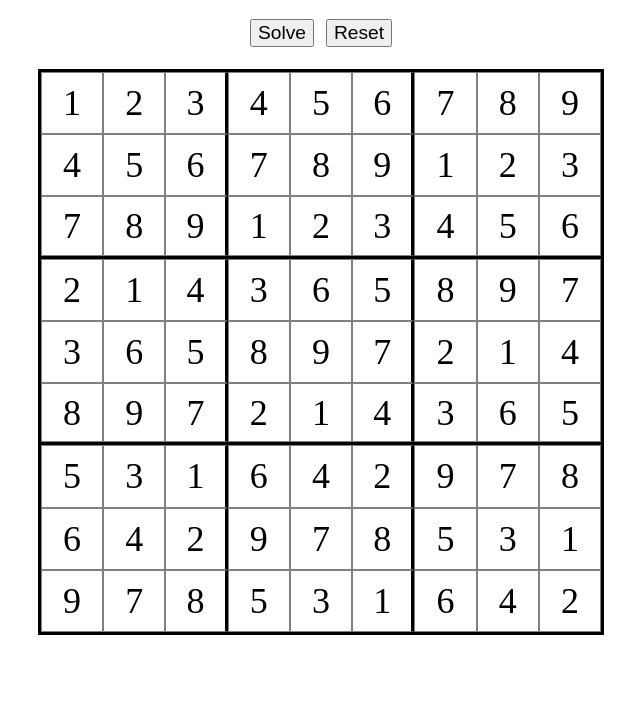
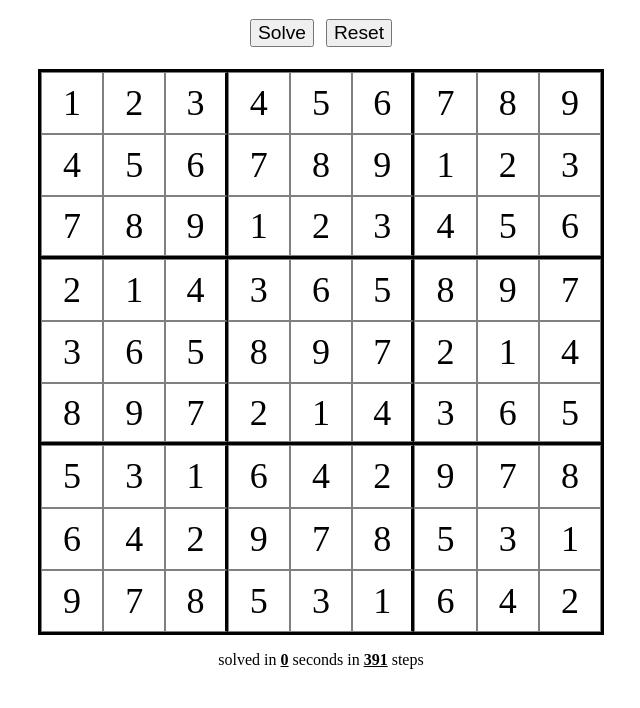
Before and after one commit to kennychu0510/sudoku-solver, a plain HTML site: page index.html in a window 1280 px wide. Both pictures are taken after a click on the button "Solve". Shown: the part 66-774 px from the top of the page, without its empty margins (319-959 px from the left). Drawn offline with Linux system fonts and the light colour scheme.

Commit message:
added stats

```diff
--- a/index.css
+++ b/index.css
@@ -91,6 +91,12 @@ button:hover {
     margin: 0 1vw;
 }
 
+.seconds,
+.steps {
+    text-decoration: underline;
+    font-weight: bold;
+}
+
 @media only screen and (max-width: 810px) {
     #sudoku-board {
         width: 90vw;
@@ -121,3 +127,9 @@ button:hover {
         display: block;
     }
 }
+
+#stats {
+    display: flex;
+    justify-content: center;
+    margin: 2vh;
+}
--- a/index.html
+++ b/index.html
@@ -137,6 +137,14 @@
 
     </div>
 
+    <div id="stats">
+        <!-- &nbsp is for adding no-breaking space -->
+        <span class="text1"></span>&nbsp;
+        <span class="seconds"></span>&nbsp;
+        <span class="text2"></span>&nbsp;
+        <span class="steps"></span>&nbsp;
+        <span class="text3"></span>
+    </div>
     <script type="module" src="sudoku.js"></script>
 </body>
 
--- a/sudoku.js
+++ b/sudoku.js
@@ -173,6 +173,13 @@ if (solveButton) {
             console.log('solved');
             console.log("time took to solve: ", (endTime - startTime) / 1000, ' sec');
             console.log("steps took: ", steps);
+            document.querySelector('.text1').textContent = 'solved in '
+            document.querySelector('.text2').textContent = ' seconds in'
+            document.querySelector('.text3').textContent = ' steps'
+            document.querySelector('.seconds').textContent = (endTime - startTime) / 1000
+            document.querySelector('.steps').textContent = steps
+            // const stats = `solved in ${(endTime - startTime) / 1000} seconds with ${steps} steps`
+            // document.querySelector('#stats').textContent = stats
             return;
         }
         console.log("steps took: ", steps);
```
